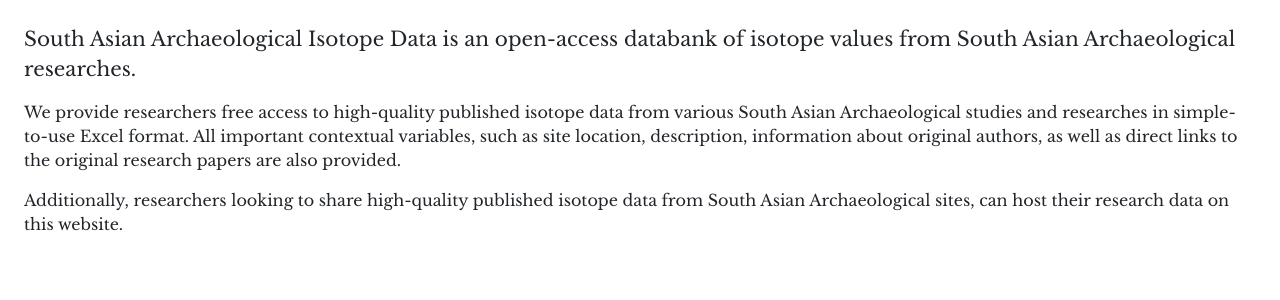
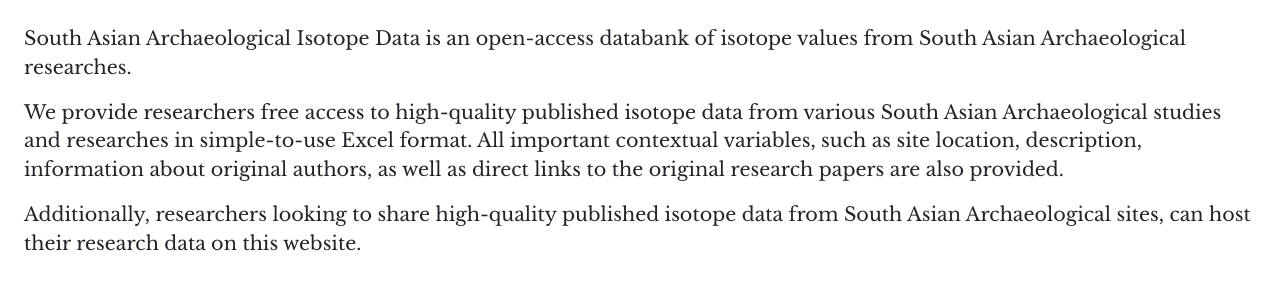
Before and after one commit to abhi-kr-2100/arch-sa-data, a Django app: page / in a window 1280 px wide. Shown: the part 96-396 px from the top of the page. Run offline with Django 3.2, Linux system fonts and the light colour scheme.

Commit message:
Increase font size of paragraphs

```diff
--- a/isodatabank/templates/isodatabank/base.html
+++ b/isodatabank/templates/isodatabank/base.html
@@ -12,6 +12,12 @@
     <link href="https://fonts.googleapis.com/css2?family=Libre+Baskerville&display=swap" rel="stylesheet">
 
     <title>{% block title %}South Asian Archaeology - Isotope Data{% endblock %}</title>
+
+    <style>
+      p {
+        font-size: 1.2em !important;
+      }
+    </style>
 </head>
 
 <body style="font-family: 'Libre Baskerville', serif !important;">
```
